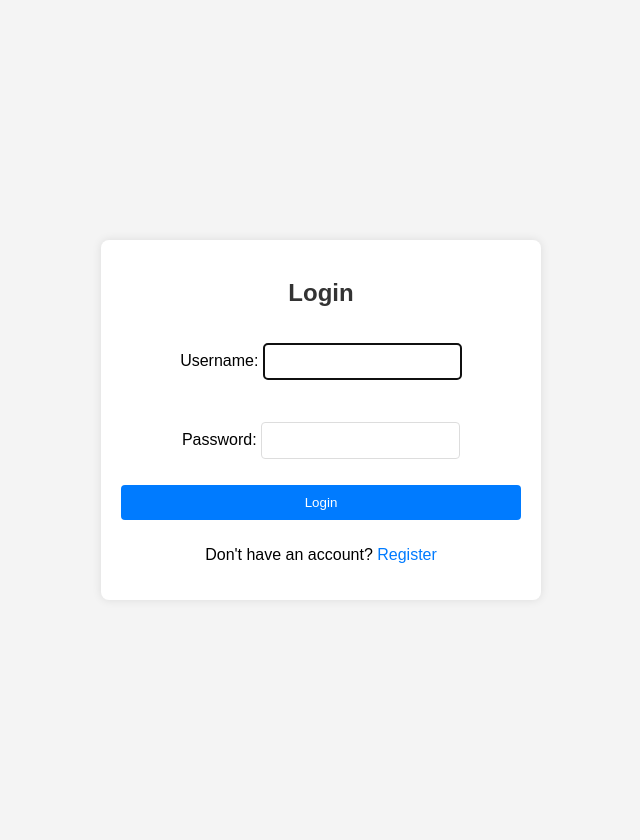
After one commit to EgbaFrank/TaskFlow, a Django app: page /login/ in a window 1280 px wide. The commit adds this page. Shown: the whole page, without its empty margins (319-959 px from the left). Run offline with Django 5.2, Linux system fonts and the light colour scheme.

Commit message:
Feat: Add user registration and login functionality with corresponding views and templates

```diff
--- /dev/null
+++ b/apps/tasks/templates/login.html
@@ -0,0 +1,76 @@
+<!DOCTYPE html>
+<html lang="en">
+
+<head>
+    <meta charset="UTF-8">
+    <meta name="viewport" content="width=device-width, initial-scale=1.0">
+    <title>Login</title>
+    <style>
+        body {
+            font-family: Arial, sans-serif;
+            background-color: #f4f4f4;
+            margin: 0;
+            padding: 20px;
+            display: flex;
+            justify-content: center;
+            align-items: center;
+            height: 100vh;
+        }
+        .container {
+            background: #fff;
+            padding: 20px;
+            border-radius: 8px;
+            box-shadow: 0 0 10px rgba(0, 0, 0, 0.1);
+            width: 100%;
+            max-width: 400px;
+        }
+        h2 {
+            text-align: center;
+            color: #333;
+            margin-bottom: 20px;
+        }
+        form {
+            display: flex;
+            flex-direction: column;
+        }
+        input, button {
+            padding: 10px;
+            margin-bottom: 10px;
+            border: 1px solid #ddd;
+            border-radius: 4px;
+        }
+        button {
+            background-color: #007bff;
+            color: white;
+            border: none;
+            cursor: pointer;
+        }
+        button:hover {
+            background-color: #0056b3;
+        }
+        p {
+            text-align: center;
+        }
+        a {
+            color: #007bff;
+            text-decoration: none;
+        }
+        a:hover {
+            text-decoration: underline;
+        }
+    </style>
+</head>
+
+<body>
+    <div class="container">
+        <h2>Login</h2>
+        <form method="POST">
+            {% csrf_token %}
+            {{ form.as_p }}
+            <button type="submit">Login</button>
+        </form>
+        <p>Don't have an account? <a href="{% url 'register' %}">Register</a></p>
+    </div>
+</body>
+
+</html>
--- a/apps/tasks/views.py
+++ b/apps/tasks/views.py
@@ -1,20 +1,65 @@
 from django.shortcuts import render, redirect
+from django.contrib.auth import authenticate, login, logout
+from django.contrib.auth.forms import AuthenticationForm
+from django.contrib.auth.decorators import login_required
 from django.http import HttpResponse
 from django.contrib import messages
 from .models import Task
-from .forms import TaskForm
+from .forms import TaskForm, RegisterForm
+from django.contrib.auth.models import User
+
 
 # Create your views here.
+@login_required
 def task_list(request):
-    tasks = Task.objects.all().order_by('completed', 'due_date')
+    tasks = Task.objects.all().order_by("completed", "due_date")
     form = TaskForm()
-    if request.method == 'POST':
+    if request.method == "POST":
         form = TaskForm(request.POST)
         if form.is_valid():
             form.save()
-            messages.success(request, 'Task added successfully!')
-            return redirect('task_list')
-    return render(request, 'tasks.html', {'tasks': tasks, 'form': form})
+            messages.success(request, "Task added successfully!")
+            return redirect("task_list")
+    return render(request, "tasks.html", {"tasks": tasks, "form": form})
+
 
 def task_detail(request):
-    return HttpResponse('<h1>Task Details Page</h1>')
+    return HttpResponse("<h1>Task Details Page</h1>")
+
+
+def register_view(request):
+    form = RegisterForm()
+    if request.method == "POST":
+        form = RegisterForm(request.POST)
+        if form.is_valid():
+            username = form.cleaned_data.get("username")
+            if User.objects.filter(username=username).exists():
+                messages.error(request, "Username already exists. Please choose a different username.")
+            else:
+                user = form.save(commit=False)
+                password = form.cleaned_data.get("password")
+                user.set_password(password)
+                user.save()
+                messages.success(request, "Account created successfully!")
+                login(request, user)
+                return redirect("task_list")
+    return render(request, "register.html", {"form": form})
+
+
+def login_view(request):
+    if request.user.is_authenticated:
+        redirect(task_list)
+
+    form = AuthenticationForm()
+    if request.method == "POST":
+        form = AuthenticationForm(data=request.POST)
+        if form.is_valid():
+            user = form.get_user()
+            login(request, user)
+            return redirect("task_list")
+    return render(request, "login.html", {"form": form})
+
+
+def logout_view(request):
+    logout(request)
+    return redirect("login")
--- a/config/urls.py
+++ b/config/urls.py
@@ -18,6 +18,7 @@ from django.contrib import admin
 from django.urls import path
 from django.http import HttpResponse
 from apps.tasks.views import task_list, task_detail
+from apps.tasks.views import register_view, login_view, logout_view
 
 def home(request):
     return HttpResponse('<h1>Welcome to TaskFlow</h1><p>TaskFlow is a simple task management system.</p>')
@@ -27,4 +28,7 @@ urlpatterns = [
     path('', home),
     path('tasks/', task_list, name='task_list'),
     path('detail/', task_detail),
+    path('register/', register_view, name='register'),
+    path('login/', login_view, name='login'),
+    path('logout/', logout_view, name='logout'),
 ]
```
Also changed, not shown: apps/tasks/forms.py (+22 -0 lines), apps/tasks/templates/register.html (added, +76 -0 lines), apps/tasks/templates/tasks.html (+35 -0 lines).
